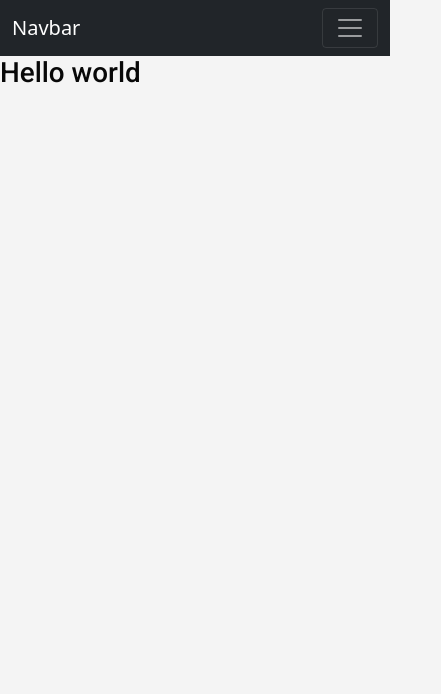
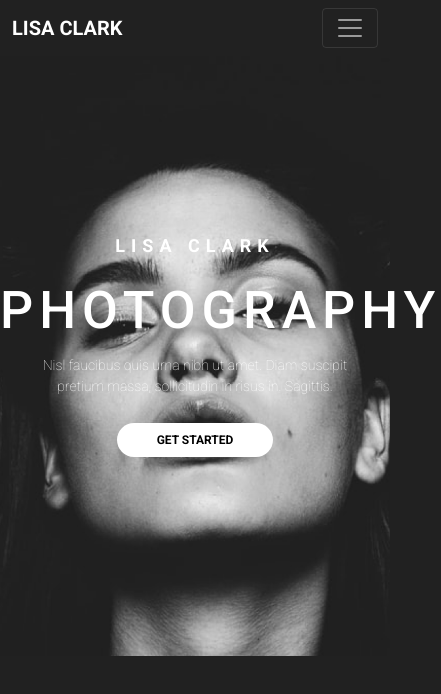
Before and after one commit to JennyGlover/portfolio-project, a plain HTML site: page index.html in a window 390 px wide. Shown: the whole page, 441 px wide, since content can reach past the window. Drawn offline with nearby package versions, Linux system fonts and the light colour scheme.

Commit message:
Edited responsiveness

```diff
--- a/index.html
+++ b/index.html
@@ -30,9 +30,9 @@
     <title>Document</title>
   </head>
   <body>
-    <nav class="navbar navbar-expand-lg navbar-dark bg-dark">
+    <nav class="navbar navbar-expand-lg navbar-dark">
       <div class="container">
-        <a class="navbar-brand" href="#">Navbar</a>
+        <a class="navbar-brand" href="#">LISA CLARK</a>
         <button
           class="navbar-toggler"
           type="button"
@@ -47,14 +47,25 @@
         <div class="collapse navbar-collapse" id="navbarNavAltMarkup">
           <div class="navbar-nav">
             <a class="nav-link active" aria-current="page" href="#">Home</a>
-            <a class="nav-link" href="#">Features</a>
-            <a class="nav-link" href="#">Pricing</a>
-            <a class="nav-link disabled">Disabled</a>
+            <a class="nav-link" href="#">About</a>
+            <a class="nav-link" href="#">Gallery</a>
+            <a class="nav-link" href="#">Contact</a>
           </div>
         </div>
       </div>
     </nav>
-
-    <h1>Hello world</h1>
+    <div class="container-body">
+      <div class="hero">
+        <section class="hero-text">
+          <p class="artist-name">LISA CLARK</p>
+          <h1>PHOTOGRAPHY</h1>
+          <p>
+            Nisl faucibus quis urna nibh ut amet. Diam suscipit <br />
+            pretium massa, sollicitudin in risus in. Sagittis.
+          </p>
+          <a href="#"> GET STARTED</a>
+        </section>
+      </div>
+    </div>
   </body>
 </html>
--- a/src/styles.css
+++ b/src/styles.css
@@ -1,13 +1,197 @@
 body{
-    background-color: #f4f4f4;
+    background-color: #212121;
+    font-family: 'Roboto', sans-serif;
+
 }
 
-h1{
-    color: #080808;
-    font-family: 'Roboto', sans-serif;
+
+.navbar-nav{
+    padding-top: 30px;
+    margin-left: auto;
+}
+.navbar-brand{
+    font-size: 28px;
+    font-weight: bold;
 }
 
-i{
-    color: blue;
-    font-size: 50px;
+
+.hero {
+    background-image: url(../images/bg.png);
+    background-size: contain;
+    height: 900px;
+    width: 100%;
+    background-position: center;
+    background-repeat: no-repeat;
+    background-size: cover;
 }
+
+
+.hero-text{
+    padding-top: 265px;
+    text-align: center;
+    color: white;
+}
+
+.hero-text .artist-name{
+    font-size: 24px;
+    font-weight: bold;
+    padding-bottom: 5px;
+    letter-spacing: 6px;
+}
+
+.hero-text h1{
+    font-size: 90px;
+    letter-spacing: 6px;
+
+}
+
+.hero-text p{
+    font-size: 22px;
+    font-weight: lighter;
+    padding-bottom: 50px;
+
+}
+
+
+.hero-text a {
+    font-size: 18px;
+    font-weight: bold;
+    background-color: rgb(255, 255, 255);
+    padding: 16px 46px;
+    border-radius: 30px ;
+    text-decoration: none;
+    color: black;
+}
+
+
+
+@media (min-width: 1024px){
+    .container-body {
+        margin-left: 200px;
+        margin-right: 200px;
+    }
+}
+
+
+@media (max-width: 1023px){
+    .container-body {
+        margin-left: 100px;
+        margin-right: 100px;
+    }
+    .hero {
+        background-image: url(../images/bg.png);
+        background-size: contain;
+        height: 800px;
+        width: 100%;
+        background-position: center;
+        background-repeat: no-repeat;
+        background-size: cover;
+
+    }
+    .navbar-brand{
+        font-size: 24px;
+        font-weight: bold;
+    }
+
+    .hero-text{
+        padding-top: 240px;
+        text-align: center;
+        color: white;
+    }
+
+    .hero-text .artist-name{
+        font-size: 22px;
+        font-weight: bold;
+        padding-bottom: 5px;
+        letter-spacing: 6px;
+    }
+
+    .hero-text h1{
+        font-size: 72px;
+        letter-spacing: 6px;
+        padding-bottom: 10px;
+
+    }
+
+    .hero-text p{
+        font-size: 18px;
+        font-weight: lighter;
+        padding-bottom: 40px;
+
+    }
+
+
+    .hero-text a {
+        font-size: 14px;
+        font-weight: bold;
+        background-color: rgb(255, 255, 255);
+        padding: 16px 46px;
+        border-radius: 30px ;
+        text-decoration: none;
+        color: black;
+    }
+
+}
+
+
+@media (max-width: 767px){
+    .container-body {
+        margin-left: 0px;
+        margin-right: 0px;
+    }
+
+
+.hero {
+    background-image: url(../images/bg.png);
+    background-size: contain;
+    height: 600px;
+    width: 100%;
+    background-position: center;
+    background-repeat: no-repeat;
+    background-size: cover;
+
+}
+.navbar-brand{
+    font-size: 20px;
+    font-weight: bold;
+}
+
+.hero-text{
+    padding-top: 176px;
+    text-align: center;
+    color: white;
+}
+
+.hero-text .artist-name{
+    font-size: 18px;
+    font-weight: bold;
+    padding-bottom: 5px;
+    letter-spacing: 6px;
+}
+
+.hero-text h1{
+    font-size: 52px;
+    letter-spacing: 6px;
+    padding-bottom: 5px;
+
+}
+
+.hero-text p{
+    font-size: 14px;
+    font-weight: lighter;
+    padding-bottom: 14px;
+
+}
+
+
+.hero-text a {
+    font-size: 12px;
+    font-weight: bold;
+    background-color: rgb(255, 255, 255);
+    padding: 10px 40px;
+    border-radius: 30px ;
+    text-decoration: none;
+    color: black;
+}
+
+}
```
Also changed, not shown: images/bg.png (added).
